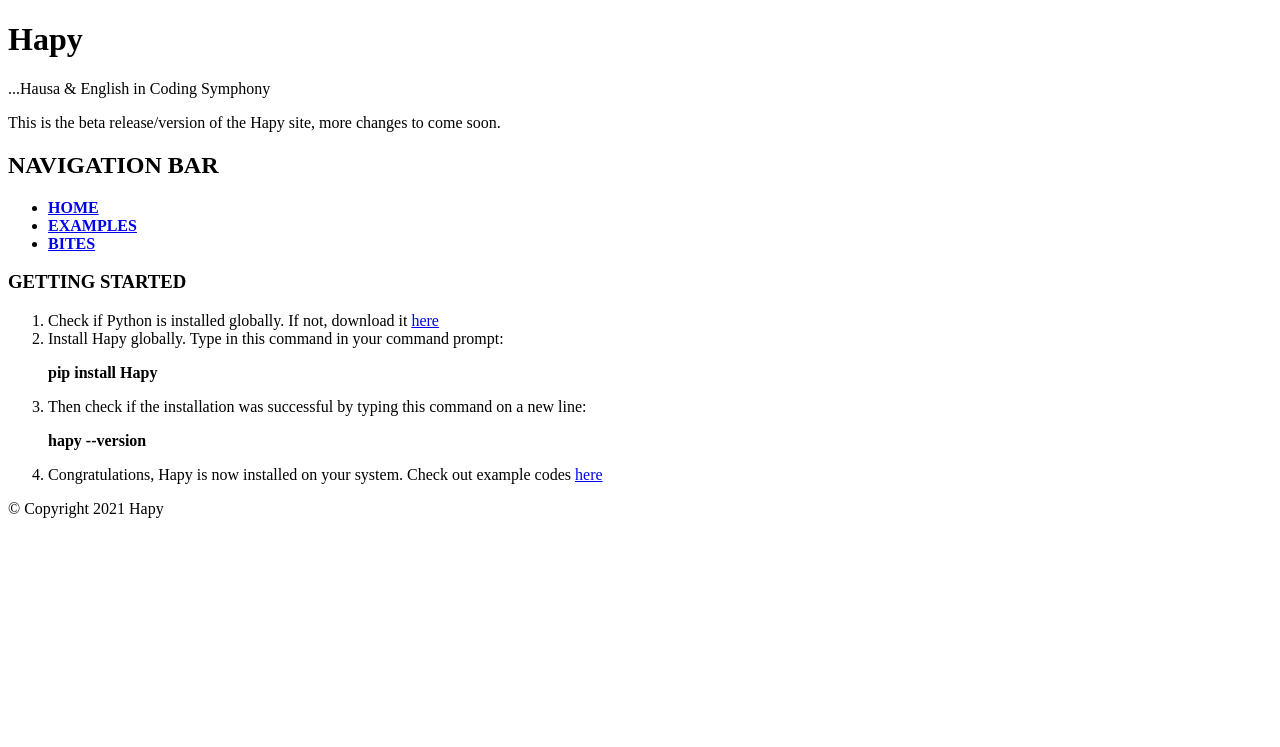
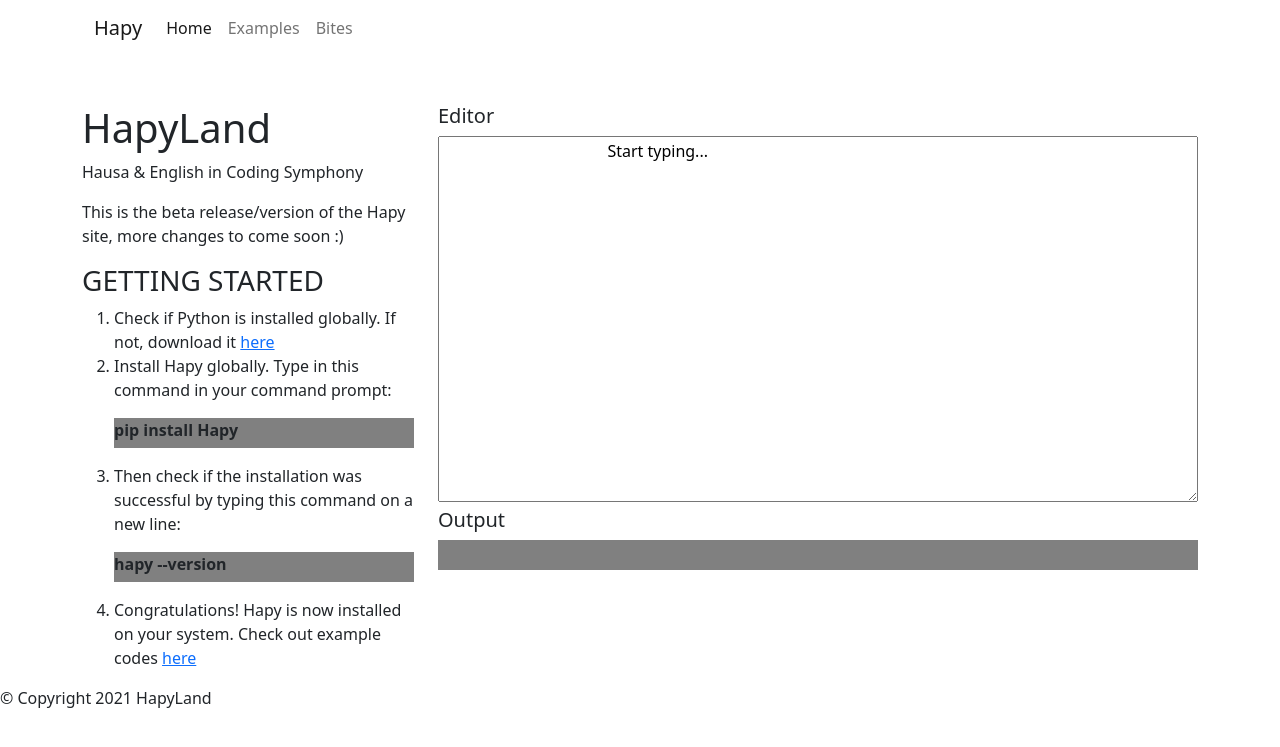
Before and after one commit to hapy-lang/hapy-api, a FastAPI app: page / in a window 1280 px wide. Shown: the top 747 px of the page. Run offline with FastAPI, Linux system fonts and the light colour scheme.

Commit message:
Edits to Website

```diff
--- a/hapy-land/frontend/templates/index.html
+++ b/hapy-land/frontend/templates/index.html
@@ -8,24 +8,45 @@
 <!-- content -->
 {% block content %}
 
-{% block navbar %}
-{% endblock %}
+	<div class="row">
+		<div class="col">
+			<h1 class="mt-5">HapyLand</h1><p>Hausa & English in Coding Symphony</p>
+		This is the beta release/version of the Hapy site, more changes to come soon :)
 
-	<h1>Hapy</h1>
-			<p>...Hausa & English in Coding Symphony</p>
-		This is the beta release/version of the Hapy site, more changes to come soon.
-
-	{% include "partials/navbar.html" %}
-
-
+<p></p>
 	<h3>GETTING STARTED</h3>
 	<ol>
 		<li> Check if Python is installed globally. If not, download it <a href="https://www.python.org/downloads/"> here</a></li>
 		<li> Install Hapy globally. Type in this command in your command prompt:
-			<p><strong>pip install Hapy</strong></p></li>
+			<p></p>
+
+			<p style="background-color: gray; height: 30px;"><strong>pip install Hapy</strong></p></li>
+
 		<li>Then check if the installation was successful by typing this command on a new line:
-			<p><strong>hapy --version</strong></p></li>
-		<li>Congratulations, Hapy is now installed on your system. Check out example codes <a href="/examples">here</a></li>
+
+			<p></p>
+
+			<p style="background-color: gray; height: 30px;"><strong>hapy --version</strong></p></li>
+
+		<li>Congratulations! Hapy is now installed on your system. Check out example codes <a href="/examples">here</a></li>
 
 	</ol>
+		</div>
+
+		<div id="editor" class="col mt-5">
+			<div id="editor-input">
+				<h5>Editor</h5>
+				<textarea rows="15" cols="80">
+					Start typing...
+				</textarea>
+
+				<h5>Output</h5>
+				<div style="background-color: gray;height: 30px;">
+
+				</div>
+			</div>
+		</div>
+	</div>
+
+
 {% endblock %}
--- a/hapy-land/frontend/templates/layouts/base.html
+++ b/hapy-land/frontend/templates/layouts/base.html
@@ -6,24 +6,20 @@
     <meta name="viewport" content="width=device-width, initial-scale=1.0">
     {% block head %}
     <!-- <link rel="stylesheet" href="style.css" /> -->
+    <link href="https://cdn.jsdelivr.net/npm/bootstrap@5.1.3/dist/css/bootstrap.min.css" rel="stylesheet" integrity="sha384-1BmE4kWBq78iYhFldvKuhfTAU6auU8tT94WrHftjDbrCEXSU1oBoqyl2QvZ6jIW3" crossorigin="anonymous">
     <title>{% block title %}{% endblock %} - Hapy Land</title>
     {% endblock %}
 </head>
 <body>
 
     {% block navbar %}
-    <h2>NAVIGATION BAR</h2>
-    <ul>
-    <li><strong><a href="/">HOME</a></strong></li>
-    <li><strong><a href="/examples">EXAMPLES</a></strong></li>
-    <li><strong><a href="/bites">BITES</a></strong></li>
-    </ul>
+        {% include "partials/navbar-2.html" %}
     {% endblock %}
 
-    <main id="content">{% block content %}{% endblock %}</main>
-    <footer id="footer">
+    <main id="content" class="container">{% block content %}{% endblock %}</main>
+    <footer id="footer" class="footer">
         {% block footer %}
-        &copy; Copyright 2021 Hapy
+        &copy; Copyright 2021 HapyLand
         {% endblock %}
     </footer>
 </body>
--- /dev/null
+++ b/hapy-land/frontend/templates/partials/navbar-2.html
@@ -0,0 +1,15 @@
+<nav class="container navbar navbar-expand-lg navbar-light">
+  <div class="container-fluid">
+    <a class="navbar-brand" href="/">Hapy</a>
+    <button class="navbar-toggler" type="button" data-bs-toggle="collapse" data-bs-target="#navbarNavAltMarkup" aria-controls="navbarNavAltMarkup" aria-expanded="false" aria-label="Toggle navigation">
+      <span class="navbar-toggler-icon"></span>
+    </button>
+    <div class="collapse navbar-collapse" id="navbarNavAltMarkup">
+      <div class="navbar-nav">
+        <a class="nav-link active" aria-current="page" href="/">Home</a>
+        <a class="nav-link" href="/examples">Examples</a>
+        <a class="nav-link" href="/bites">Bites</a>
+      </div>
+    </div>
+  </div>
+</nav>
```
Also changed, not shown: hapy-land/frontend/templates/bite.html (+8 -1 lines), hapy-land/frontend/templates/example.html (+12 -1 lines), hapy-land/frontend/static/style.css (added).
